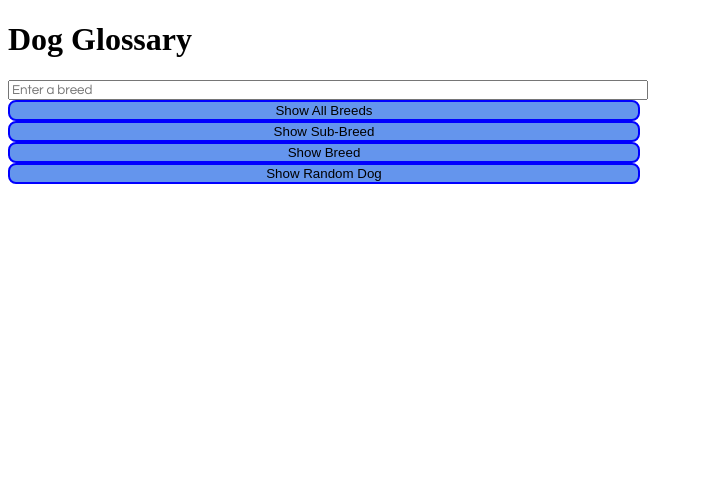
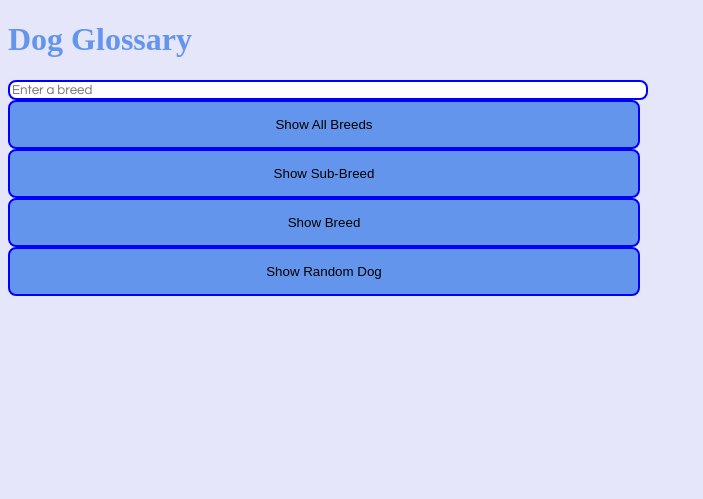
Before and after one commit to ChrisStr8/DogGlossary-PracticeProject, a plain HTML site: page Dog Glossary/task/src/index.html in a window 1280 px wide. Shown: the whole page, without its empty margins (0-703 px from the left). Drawn offline with Linux system fonts and the light colour scheme.

Commit message:
style update

```diff
--- a/Dog Glossary/Add some style/task-info.yaml
+++ b/Dog Glossary/Add some style/task-info.yaml
@@ -526,5 +526,5 @@ status: Solved
 feedback:
   message: Well done! You've finished the project. Select a new project on <a href="https://hyperskill.org/projects">Hyperskill</a>
     to continue learning.
-  time: "Tue, 13 Feb 2024 03:32:42 UTC"
+  time: "Tue, 13 Feb 2024 04:13:51 UTC"
 record: 15
--- a/Dog Glossary/task/src/index.html
+++ b/Dog Glossary/task/src/index.html
@@ -7,13 +7,13 @@
 </head>
 <body>
     <h1>Dog Glossary</h1>
-    <label><input id="input-breed" type="text" class='input' placeholder="Enter a breed"></label>
-    <div></div>
-    <button id="button-show-all" class="button">Show All Breeds</button>
-    <button id="button-show-sub-breed" class="button">Show Sub-Breed</button>
-    <button id="button-show-breed" class="button">Show Breed</button>
-    <div></div>
-    <button id="button-random-dog" type="submit" class="button">Show Random Dog</button>
+    <div class="s1">
+        <label><input id="input-breed" type="text" class='input' placeholder="Enter a breed"></label>
+        <button id="button-show-all" class="button">Show All Breeds</button>
+        <button id="button-show-sub-breed" class="button">Show Sub-Breed</button>
+        <button id="button-show-breed" class="button">Show Breed</button>
+        <button id="button-random-dog" type="submit" class="button">Show Random Dog</button>
+    </div>
     <div id="content" class="content"></div>
     <script src="script.js" type="text/javascript"></script>
 </body>
--- a/Dog Glossary/task/src/styles.css
+++ b/Dog Glossary/task/src/styles.css
@@ -1,3 +1,7 @@
+body {
+    background-color: lavender;
+}
+
 .sub-breeds {
     color: black;
     list-style-type: circle;
@@ -8,18 +12,35 @@
 }
 
 .button {
+    transition-duration: 1s;
     background-color: cornflowerblue;
     border: 2px solid blue;
+    padding: 15px 32px;
     border-radius: 8px;
+    width: 100%;
+}
+
+.button:hover {
+    background-color: blue;
+    color: white;
+}
+
+.s1 {
     width: 50%;
 }
 
 .input {
     font-family: "Century Gothic", serif;
-    width: 50%;
+    border: 2px solid blue;
+    border-radius: 8px;
+    width: 100%;
 }
 
 .content {
     width: 200px;
     height: 200px;
 }
+
+h1 {
+    color: cornflowerblue;
+}
```
